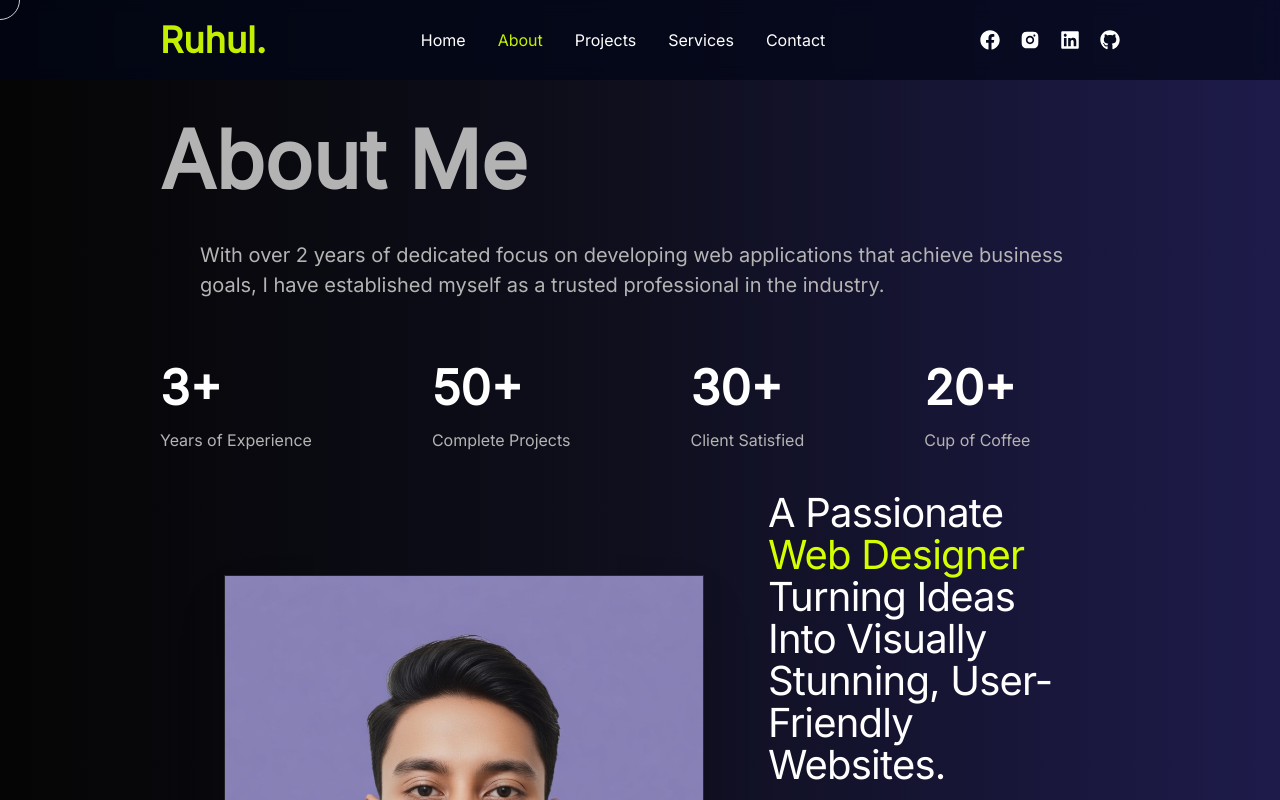
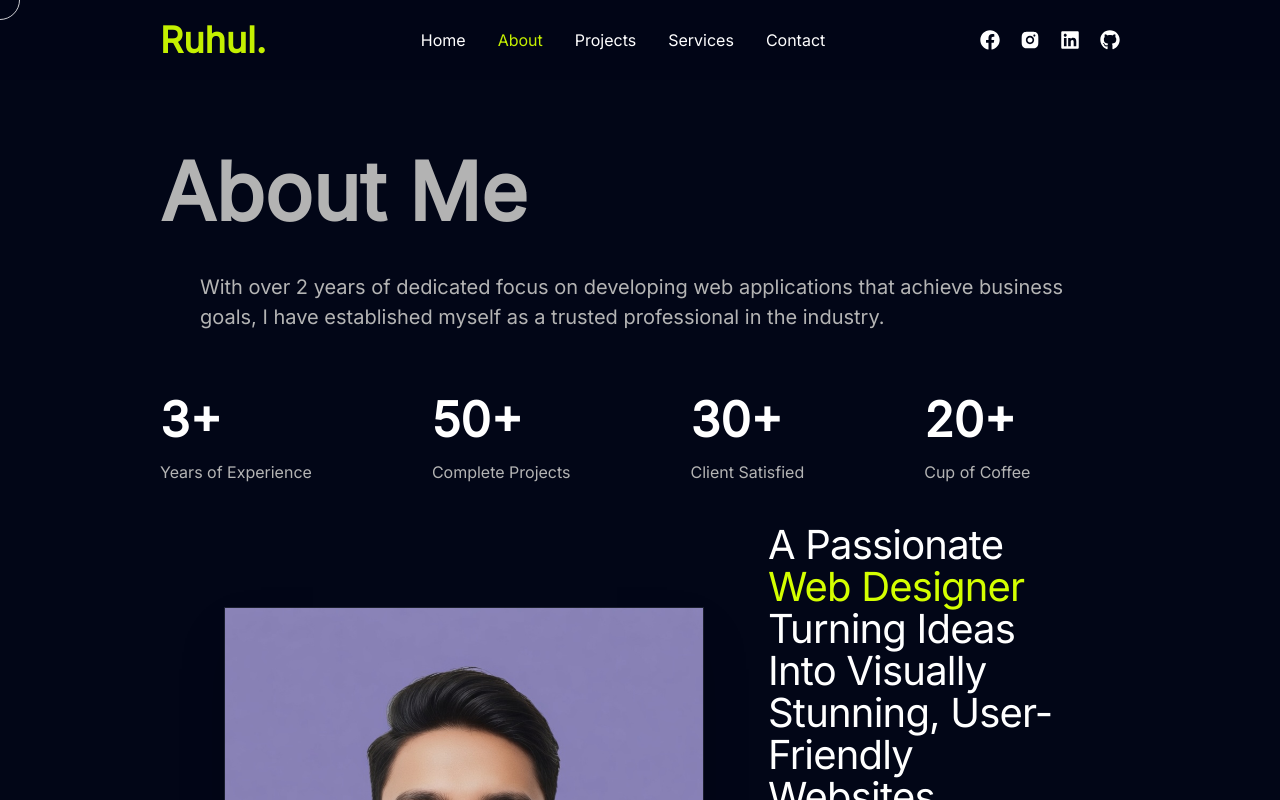
Before and after one commit to ruhul2003/My-Portfolio, a React (Vite) app: page /about in a window 1280 px wide. Shown: the top 800 px of the page. Built offline with nearby package versions, Linux system fonts and the light colour scheme.

Commit message:
Added transitions by framer motion

```diff
--- a/package.json
+++ b/package.json
@@ -12,6 +12,7 @@
   "dependencies": {
     "@fontsource/inter": "^5.2.8",
     "@tailwindcss/vite": "^4.2.2",
+    "framer-motion": "^12.38.0",
     "lucide-react": "^1.8.0",
     "react": "^19.2.4",
     "react-dom": "^19.2.4",
--- a/src/Components/Layout.jsx
+++ b/src/Components/Layout.jsx
@@ -1,15 +1,54 @@
 // src/Components/Layout.jsx
-import { Outlet } from 'react-router-dom';
+import { Outlet, useLocation } from 'react-router-dom';
+import { motion, AnimatePresence } from 'framer-motion';
 import Navbar from './Navbar';
 import Footer from './Footer';
 
+const pageVariants = {
+  initial: {
+    opacity: 0,
+    y: 20,           // slight slide up effect
+  },
+  animate: {
+    opacity: 1,
+    y: 0,
+    transition: {
+      duration: 0.4,
+      ease: "easeOut",
+    },
+  },
+  exit: {
+    opacity: 0,
+    y: -20,
+    transition: {
+      duration: 0.3,
+      ease: "easeIn",
+    },
+  },
+};
+
 const Layout = () => {
+  const location = useLocation();
+
   return (
-    <div className="min-h-screen flex flex-col">
+    <div className="min-h-screen flex flex-col bg-[#020617] text-white">
       <Navbar />
+
       <main className="flex-1">
-        <Outlet />
+        <AnimatePresence mode="wait">
+          <motion.div
+            key={location.pathname}           // Important: triggers animation on route change
+            initial="initial"
+            animate="animate"
+            exit="exit"
+            variants={pageVariants}
+            className="pt-20"                 // Space for your fixed navbar
+          >
+            <Outlet />
+          </motion.div>
+        </AnimatePresence>
       </main>
+
       <Footer />
     </div>
   );
--- a/src/pages/AboutPage.jsx
+++ b/src/pages/AboutPage.jsx
@@ -3,7 +3,7 @@ import Education from '../Components/Education';
 
 const AboutPage = () => {
   return (
-    <div className="pt-20 pb-10">
+    <div className="pt-8 pb-10">
       <About />
       <Education />
     </div>
--- a/src/pages/ContactPage.jsx
+++ b/src/pages/ContactPage.jsx
@@ -2,7 +2,7 @@ import Contact from '../Components/Contact';
 
 const ContactPage = () => {
   return (
-    <div className="pt-20 pb-10">
+    <div className="pt-8 pb-10">
       <Contact />
     </div>
   );
--- a/src/pages/ProjectsPage.jsx
+++ b/src/pages/ProjectsPage.jsx
@@ -2,7 +2,7 @@ import Projects from '../Components/Projects';
 
 const ProjectsPage = () => {
   return (
-    <div className="pt-20 pb-10">
+    <div className="pt-8 pb-10">
       <Projects />
     </div>
   );
--- a/src/pages/ServicesPage.jsx
+++ b/src/pages/ServicesPage.jsx
@@ -3,7 +3,7 @@ import Services from '../Components/Services';
 
 const ServicesPage = () => {
   return (
-    <div className="pt-20 pb-16">   {/* pt-20 to push content below fixed navbar */}
+    <div className="pt-8 pb-16">   {/* pt-20 to push content below fixed navbar */}
       <Services />
     </div>
   );
```
Also changed, not shown: 1 other file (tests, documents, lock files or other folders).
